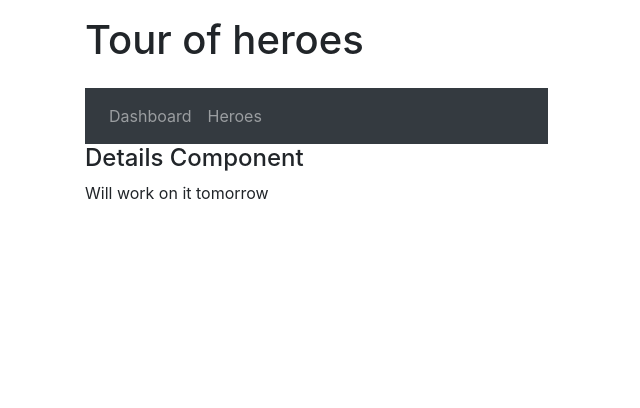
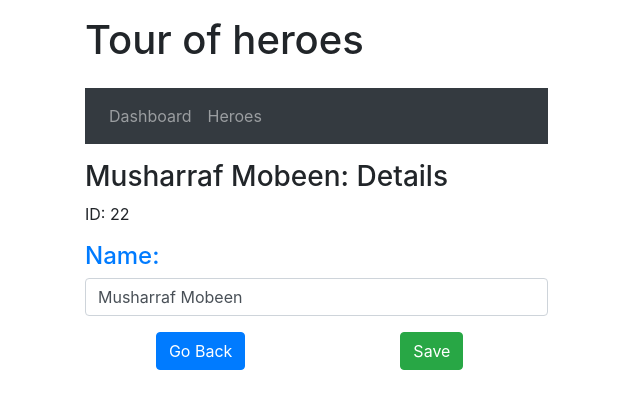
Before and after one commit to talhaimran777/LearningAngular, an Angular app: page / in a window 1280 px wide. Shown: the top 408 px of the page, without its empty margins (0-640 px from the left). Built offline with nearby package versions, Linux system fonts and the light colour scheme.

Commit message:
Used ngModel for two way binding

```diff
--- a/src/app/components/details/details.component.html
+++ b/src/app/components/details/details.component.html
@@ -1,2 +1,18 @@
-<h4>Details Component</h4>
-<p>Will work on it tomorrow</p>
+<h3>{{hero.name}}: Details</h3>
+<p>ID: {{hero.id}}</p>
+<h4 class="text-primary">Name:</h4>
+<input
+  class="form-control col-sm-9 col-md-7 col-lg-5 mb-3"
+  [(ngModel)]="hero.name"
+  type="text"
+/>
+<div class="col-sm-9 col-md-7 col-lg-5">
+  <div class="row text-center">
+    <div class="col">
+      <button class="btn btn-primary">Go Back</button>
+    </div>
+    <div class="col">
+      <button class="btn btn-success">Save</button>
+    </div>
+  </div>
+</div>
--- a/src/app/components/details/details.component.ts
+++ b/src/app/components/details/details.component.ts
@@ -1,15 +1,18 @@
 import { Component, OnInit } from '@angular/core';
-
+import Hero from '../../interfaces/Hero';
 @Component({
   selector: 'app-details',
   templateUrl: './details.component.html',
-  styleUrls: ['./details.component.css']
+  styleUrls: ['./details.component.css'],
 })
 export class DetailsComponent implements OnInit {
-
-  constructor() { }
-
-  ngOnInit(): void {
+  hero: Hero;
+  constructor() {
+    this.hero = {
+      name: 'Musharraf Mobeen',
+      id: 22,
+    };
   }
 
+  ngOnInit(): void {}
 }
--- a/src/app/components/navbar/navbar.component.html
+++ b/src/app/components/navbar/navbar.component.html
@@ -1,5 +1,5 @@
 <nav
-  class="navbar navbar-expand-md bg-dark navbar-dark col-sm-9 col-md-7 col-lg-5"
+  class="navbar navbar-expand-md bg-dark navbar-dark col-sm-9 col-md-7 col-lg-5 mb-3"
 >
   <ul class="navbar-nav">
     <li class="nav-item">
```
Also changed, not shown: src/app/app.module.ts (+5 -9 lines).
